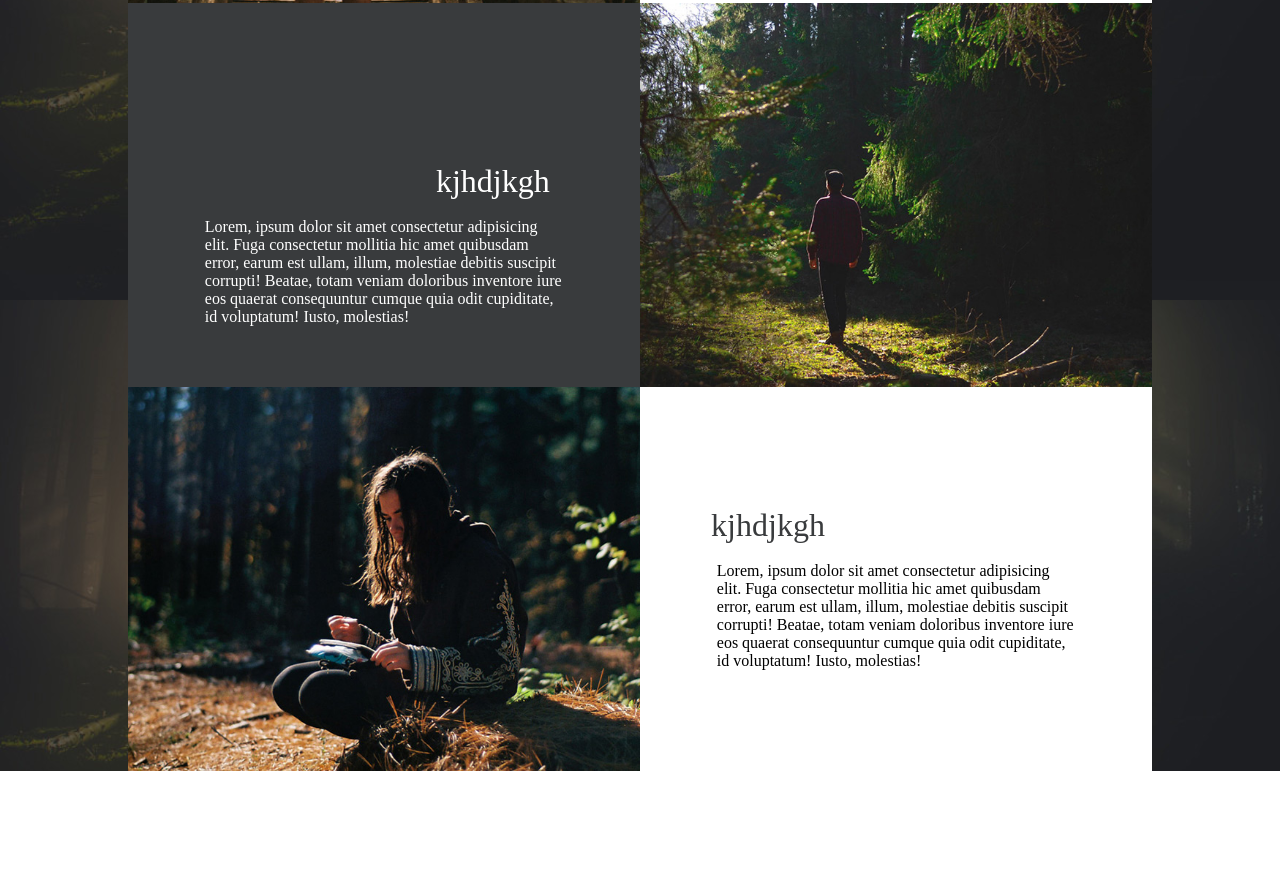
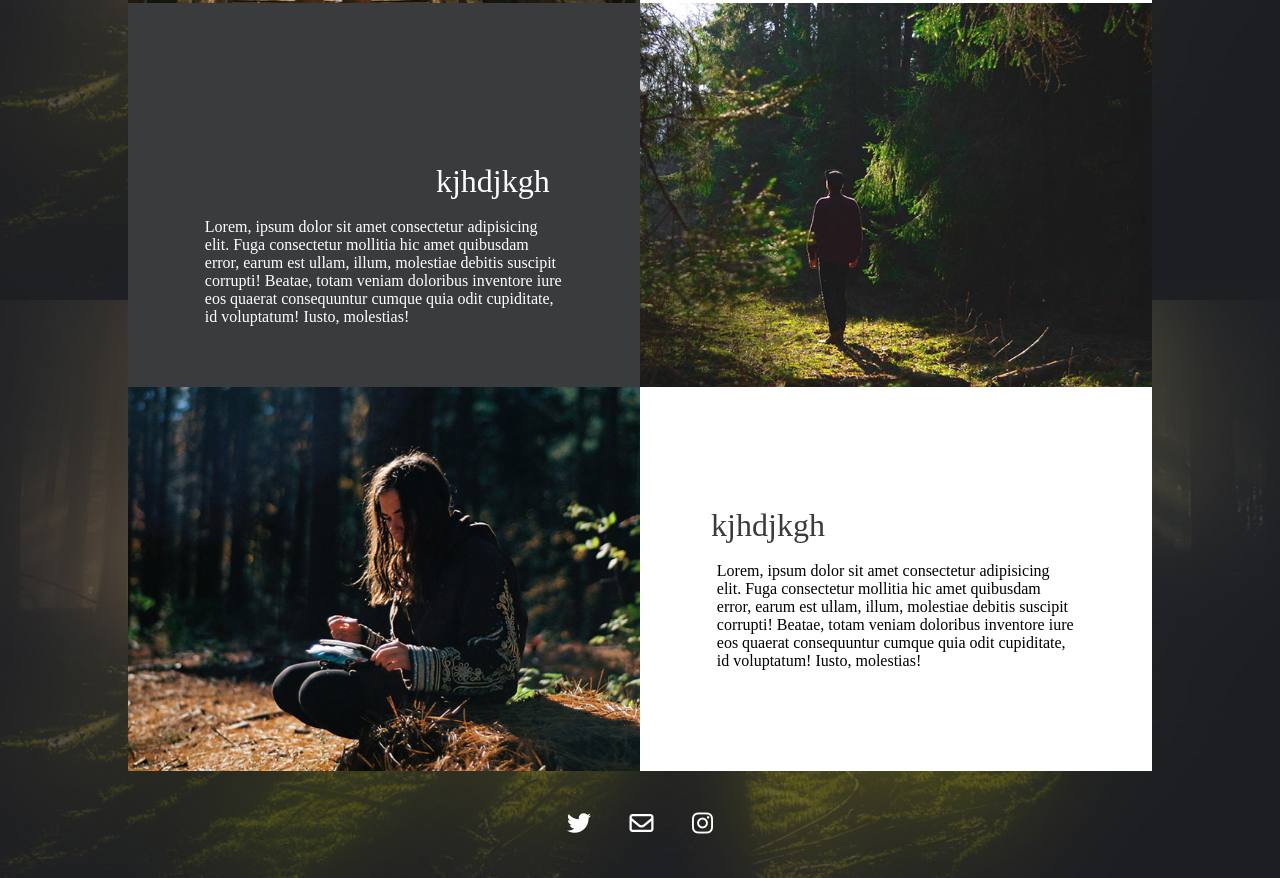
Before and after one commit to wayline89/caminarr, a plain HTML site: page index.html in a window 1280 px wide. Shown: the part 2260-3138 px from the top of the page. Before the commit the page ends 3031 px from the top, so only its background shows below. Drawn offline with Linux system fonts and the light colour scheme.

Commit message:
caminar3

```diff
--- a/index.html
+++ b/index.html
@@ -6,6 +6,10 @@
     <meta http-equiv="X-UA-Compatible" content="IE=edge">
     <meta name="viewport" content="width=device-width, initial-scale=1.0">
     <link rel="stylesheet" href="./public/css/style.css">
+    <link rel="stylesheet" href="https://cdnjs.cloudflare.com/ajax/libs/font-awesome/6.0.0/css/all.min.css"
+        integrity="sha512-9usAa10IRO0HhonpyAIVpjrylPvoDwiPUiKdWk5t3PyolY1cOd4DSE0Ga+ri4AuTroPR5aQvXU9xC6qOPnzFeg=="
+        crossorigin="anonymous" referrerpolicy="no-referrer" />
+
     <title>Document</title>
 </head>
 
@@ -123,17 +127,17 @@
                             veniam doloribus inventore iure eos quaerat consequuntur cumque quia odit cupiditate, id
                             voluptatum! Iusto, molestias!</p>
                     </div>
-
                 </div>
-
             </div>
-
-
         </div>
-
     </section>
 
 
+    <div class="logo">
+        <div> <i class="fa-brands fa-twitter"></i></div>
+        <div class="logomid"> <i class="fa-regular fa-envelope"></i></div>
+        <div> <i class="fa-brands fa-instagram"></i></div>
+    </div>
 
 </body>
 
--- a/public/sass/style.sass
+++ b/public/sass/style.sass
@@ -190,3 +190,18 @@ hr
     padding-top: 15vh
     background-color:  white
     font-size: 32px
+
+.logo
+    display: flex
+    justify-content: center
+    align-items: center
+    font-size: 24px
+    color: white
+    margin-left: 10vw
+    margin-right: 10vw
+    padding-top: 5vh
+    padding-bottom: 5vh
+
+.logomid
+    margin-left: 3vw
+    margin-right: 3vw
```
Also changed, not shown: public/css/style.css. Lines whose indentation alone changed are shown as unchanged.
